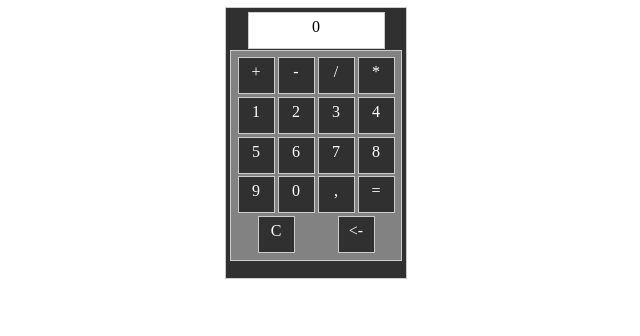
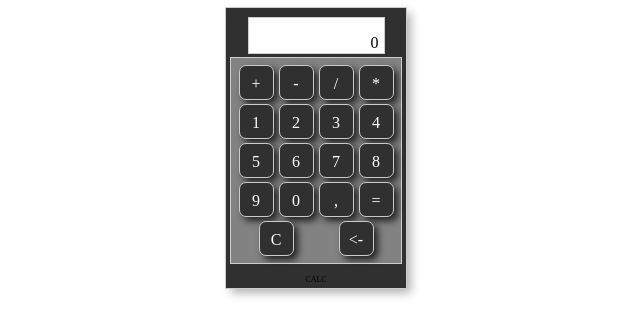
Before and after one commit to vKavura/JS-CALC, a plain HTML site: page index.html in a window 1280 px wide. Shown: the whole page, without its empty margins (324-964 px from the left). Drawn offline with Linux system fonts and the light colour scheme.

Commit message:
prodacshn

```diff
--- a/css/style.css
+++ b/css/style.css
@@ -6,7 +6,7 @@ div {
 }
 
 .corpus {
-    height: 260px;
+    height: 270px;
     width: 170px;
     margin: 0 auto;
     outline: 1px solid #cccccc;
@@ -14,6 +14,11 @@ div {
     flex-wrap:wrap;
     justify-content: space-around;
     background-color: #313030;
+    box-shadow: 5px 5px 9px rgba(0,0,0,.3);
+}
+
+#scrin-wrap {
+    position: relative;
 }
 
 #scrin {
@@ -21,7 +26,16 @@ div {
     width: 125px;
     outline: 1px solid #cccccc;
     background-color: #fff;
+    vertical-align:bottom;
+    text-align: right;
+    line-height: 40px;
+}
 
+#hist {
+    position: absolute;
+    top: 5px;
+    left: 10px;
+    font-size: 8px;
 }
 
 #panel {
@@ -33,11 +47,23 @@ div {
 }
 
 #panel div {
-    height: 25px;
-    width: 25px;
+    height: 23px;
+    width: 23px;
     margin: 2px;
-    outline: 1px solid #cccccc;
+    /*outline: 1px solid #cccccc;*/
     cursor: pointer;
     background-color: #313030;
+    line-height: 25px;
     color: #fff;
+    border-radius: 7px;
+    border: 1px solid #cccccc;
+    box-shadow: 4px 4px 7px rgba(0, 0, 0, 0.74);
 }
+
+#manga a{
+    margin: 0 auto;
+    font-size: 8px;
+    color : black;
+    text-decoration: none;
+    cursor: default;
+}
--- a/index.html
+++ b/index.html
@@ -2,19 +2,22 @@
 <html lang="ru">
 	<head>
 		<meta charset="utf-8" />
+		<meta name="viewport" content="width=device-width, initial-scale=1">
 		<title>Калькулятор</title>
 		<link rel="stylesheet" href="css/style.css" />
+		<link rel="shortcut icon" href="favicon.ico">
 	</head>
 	<body>
 	<div class="corpus">
-		<div id="scrin">
+		<div id="scrin-wrap">
+			<div id="scrin"></div>
 			<div id="hist"></div>
 		</div>
 		<div id="panel">
-			<div id="plus">+</div>
-			<div id="minus">-</div>
-			<div id="dele">/</div>
-			<div id="umno">*</div>
+			<div id="add">+</div>
+			<div id="subtract">-</div>
+			<div id="division">/</div>
+			<div id="multipl">*</div>
 			<div class="digit" id="d1">1</div>
 			<div class="digit" id="d2">2</div>
 			<div class="digit" id="d3">3</div>
@@ -32,9 +35,9 @@
 
 		</div>
 
+		<div id="manga"><a href="/manga/">CALC</a></div>
+	</div>
 
-	<div>
-
-	<script src="./js/calc.js"> </script>
+	<script src="js/calc.js"> </script>
 	</body>
 </html>
--- a/js/calc.js
+++ b/js/calc.js
@@ -1,118 +1,114 @@
-window.onload = function () {
+window.onload = function() {
 
   var action = 0;
   var a = 0;
   var b = 0;
   var f;
   var btn = document.querySelectorAll('.digit');
-  var scr=document.querySelector('#scrin');
-  var coma=document.querySelector('#dec');
-  var addi=document.querySelector('#plus');
-  var substr=document.querySelector('#minus');
-  var divis=document.querySelector('#dele');
-  var mult=document.querySelector('#umno');
-  var erase=document.querySelector('#eras');
-  var core=document.querySelector('#correct');
-  var eqv=document.querySelector('#eqv');
+  var scr = document.querySelector('#scrin');
+  var coma = document.querySelector('#dec');
+  var addi = document.querySelector('#add');
+  var substr = document.querySelector('#subtract');
+  var divis = document.querySelector('#division');
+  var mult = document.querySelector('#multipl');
+  var erase = document.querySelector('#eras');
+  var corect = document.querySelector('#correct');
+  var eqv = document.querySelector('#eqv');
+  var hist = document.querySelector('#hist');
 
-  scr.innerText=0;
+  scr.innerText = 0;
 
-      for (var i=0; i<btn.length; i++){
-        btn[i].addEventListener('click',function(){
-            if (b==1){
-            	scr.innerText=0;
-            	b=0;
+  for (var i = 0; i < btn.length; i++) {
+    btn[i].addEventListener('click', function() {
+      if (b == 1) {
+        scr.innerText = 0;
+        b = 0;
       }
-            if (scr.innerText.length <10){
-                if (scr.innerText!='0'){
-                scr.innerText+=this.innerText;
+      if (scr.innerText.length < 10) {
+        if (scr.innerText != '0') {
+          scr.innerText += this.innerText;
         } else {
-                    scr.innerText=this.innerText;
+          scr.innerText = this.innerText;
         }
       }
     });
   }
 
-        core.onclick=function(){
-        	if (scr.innerText.length>1) {
-        		scr.innerText=scr.innerText.substring(0, scr.innerText.length - 1);
-        	}
-        	else {
-        		scr.innerText=0;
+  corect.onclick = function() {
+    if (scr.innerText.length > 1) {
+      scr.innerText = scr.innerText.substring(0, scr.innerText.length - 1);
+    } else {
+      scr.innerText = 0;
     }
   }
 
-       erase.onclick=function(){
-       		scr.innerText=0;
-       		action=0;
-       		b=0;
-       		a=0;
+  erase.onclick = function() {
+    scr.innerText = 0;
+    action = 0;
+    b = 0;
+    a = 0;
   }
 
-        coma.onclick=function(){
-        	if (b==1){
-            	scr.innerText=0;
-            	b=0;
+  coma.onclick = function() {
+    if (b ==1) {
+	  scr.innerText = 0;
+	  b = 0;
 	}
-        	if (scr.innerText.length <10){
-                if (scr.innerText.indexOf(".")==-1){
-                scr.innerText+='.';
+	if (scr.innerText.length < 10) {
+      if (scr.innerText.indexOf(".") == -1) {
+        scr.innerText += '.';
       }
     }
   }
 
-       function oper(func){
-        if (action==0) {
-        		a=scr.innerText;
-        		scr.innerText=0;
-        		action=1;
-        		f=func;
-        	}
-        else {
-            	scr.innerText=f(a,scr.innerText);
-            	f=func;
-            	a=scr.innerText;
-            	b=1;;
-            }
-        }
-
-        mult.onclick=function(){
-        	oper(function(ar1,ar2){
-        		var result=(+ar1)*(+ar2);
+  mult.onclick = function() {
+  	oper(function(ar1,ar2) {
+  		var result = (+ar1) * (+ar2);
   		return +result.toFixed(10);
   	})
   }
 
-        addi.onclick=function(){
-        	oper(function(ar1,ar2){
-        			var result=(+ar1)+(+ar2);
+  addi.onclick = function() {
+  	oper(function(ar1,ar2) {
+  		var result = (+ar1) + (+ar2);
   		return +result.toFixed(10);
   	})
   }
 
-        substr.onclick=function(){
-        	oper(function(ar1,ar2){
-        			var result=(+ar1)-(+ar2);
+  substr.onclick = function() {
+  	oper(function(ar1,ar2) {
+  		var result = (+ar1) - (+ar2);
   		return +result.toFixed(10);
   	})
   }
 
-        divis.onclick=function(){
-        	oper(function(ar1,ar2){
-        			if (ar2=='0') {
+  divis.onclick = function() {
+  	oper(function(ar1,ar2) {
+  		if (ar2 == '0') {
   			return 'ERROR';
   		}
-        			else {
-        				var result=(+ar1)/(+ar2);
+  		var result = (+ar1) / (+ar2);
   		return +result.toFixed(10);
-        			}
   	})
   }
 
-        eqv.onclick=function(){
-        	if (action!=0) {
-        		scr.innerText=f(a,scr.innerText);
-            	action=0;
+function oper(func) {
+    f = func;
+    if (action == 0) {
+		  a = scr.innerText;
+		  scr.innerText = 0;
+		  action = 1;
+    } else {
+		  scr.innerText = f(a, scr.innerText);
+		  a = scr.innerText;
+		  b = 1;
+    }
+  }
+
+  eqv.onclick = function() {
+  	if (action != 0) {
+  		scr.innerText = f(a, scr.innerText);
+      action = 0;
   	}
   }
 }
```
Lines whose indentation alone changed are shown as unchanged.
